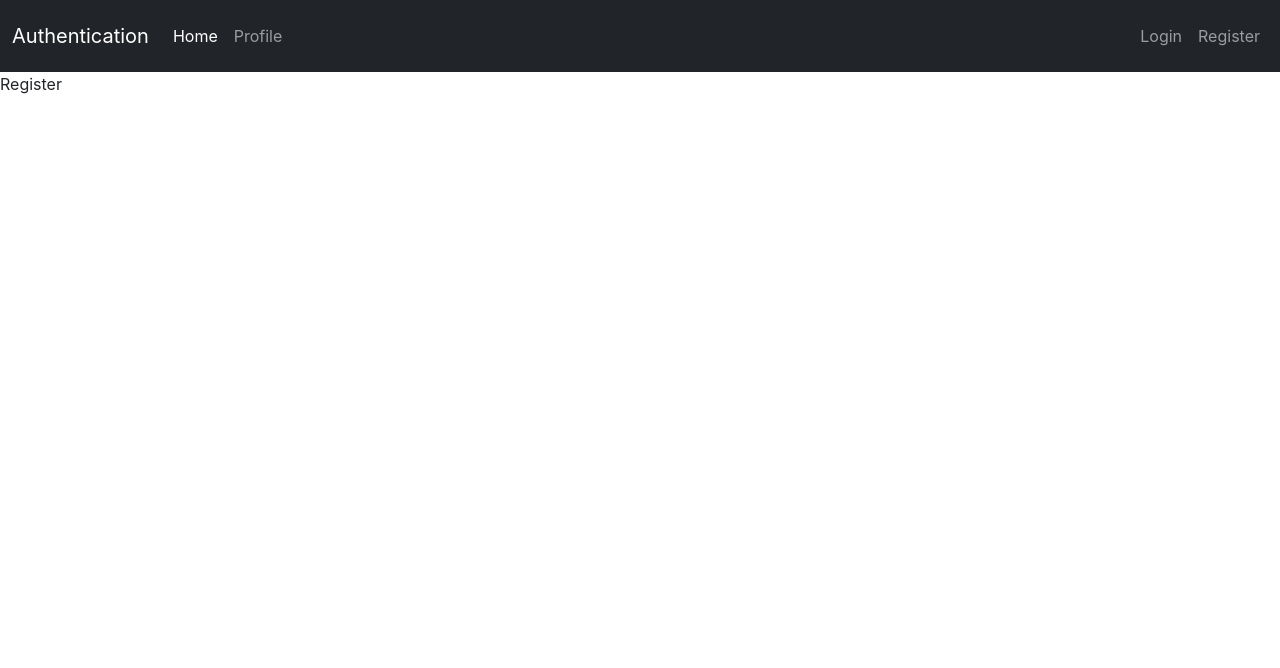
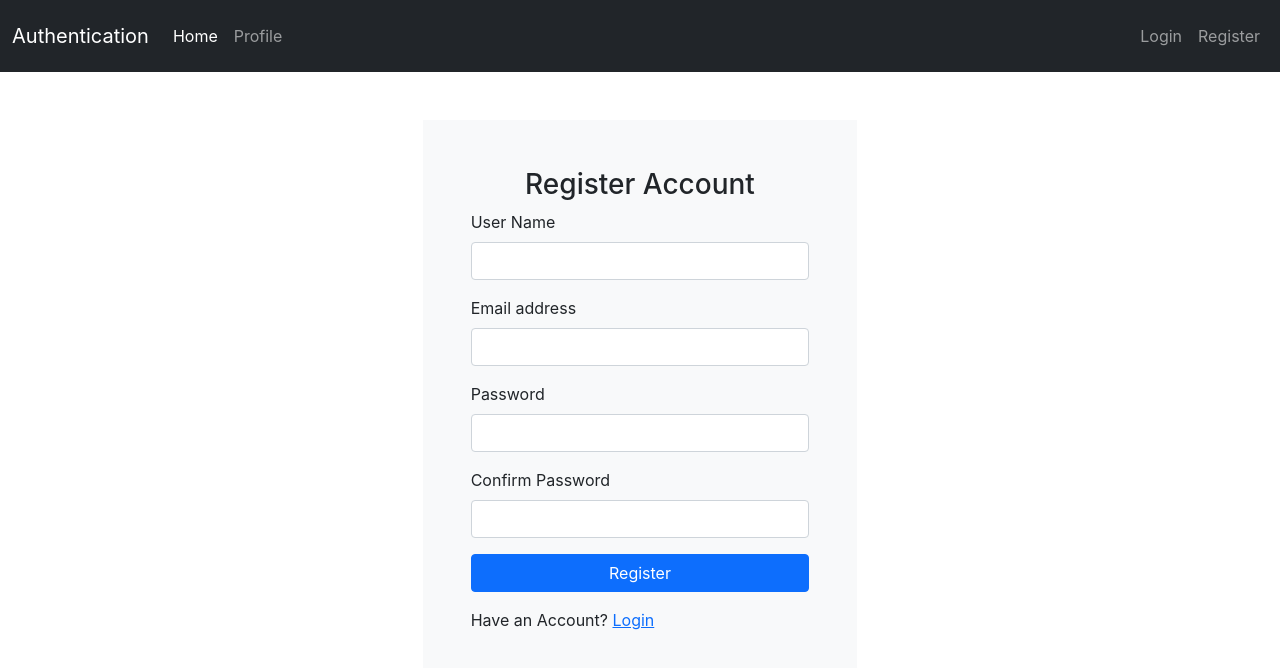
Before and after one commit to Thineshraj/laravel, a React (Create React App) app in the folder laravel_passport_auth/front-react/: page /register in a window 1280 px wide. Shown: the top 668 px of the page. Built offline with nearby package versions, Linux system fonts and the light colour scheme.

Commit message:
Frontend: Create Register, Forget Password Pages

```diff
--- a/laravel_passport_auth/front-react/src/components/ForgetPass.jsx
+++ b/laravel_passport_auth/front-react/src/components/ForgetPass.jsx
@@ -1,7 +1,34 @@
 import React from 'react';
+import { Link } from 'react-router-dom';
 
 function ForgetPass() {
-  return <div>ForgetPass</div>;
+  return (
+    <>
+      <div className='row mt-5'>
+        <div className='bg-light col-lg-4 offset-lg-4 p-5'>
+          <h3 className='text-center'>Forget Password</h3>
+
+          <form>
+            <div class='mb-3'>
+              <label for='exampleInputEmail1' class='form-label'>
+                Email address
+              </label>
+              <input
+                type='email'
+                class='form-control'
+                id='exampleInputEmail1'
+                aria-describedby='emailHelp'
+              />
+            </div>
+            <button type='submit' class='btn btn-primary col-12 mb-3'>
+              Submit
+            </button>
+            Back to Login page <Link to='login'>Click here</Link>
+          </form>
+        </div>
+      </div>
+    </>
+  );
 }
 
 export default ForgetPass;
--- a/laravel_passport_auth/front-react/src/components/Login.jsx
+++ b/laravel_passport_auth/front-react/src/components/Login.jsx
@@ -44,6 +44,8 @@
               Login
             </button>
             Forget my password <Link to='forget'>Click here</Link>
+            <br />
+            Don't have Account? <Link to='register'>Register</Link>
           </form>
         </div>
       </div>
--- a/laravel_passport_auth/front-react/src/components/Register.jsx
+++ b/laravel_passport_auth/front-react/src/components/Register.jsx
@@ -1,7 +1,55 @@
 import React from 'react';
+import { Link } from 'react-router-dom';
 
 function Register() {
-  return <div>Register</div>;
+  return (
+    <>
+      <div className='row mt-5'>
+        <div className='bg-light col-lg-4 offset-lg-4 p-5'>
+          <h3 className='text-center'>Register Account</h3>
+
+          <form>
+            <div class='mb-3'>
+              <label for='exampleInputText' class='form-label'>
+                User Name
+              </label>
+              <input
+                type='text'
+                class='form-control'
+                aria-describedby='emailHelp'
+              />
+            </div>
+            <div class='mb-3'>
+              <label for='exampleInputEmail1' class='form-label'>
+                Email address
+              </label>
+              <input
+                type='email'
+                class='form-control'
+                aria-describedby='emailHelp'
+              />
+            </div>
+            <div class='mb-3'>
+              <label for='exampleInputPassword1' class='form-label'>
+                Password
+              </label>
+              <input type='password' class='form-control' />
+            </div>
+            <div class='mb-3'>
+              <label for='exampleInputPassword1' class='form-label'>
+                Confirm Password
+              </label>
+              <input type='password' class='form-control' />
+            </div>
+            <button type='submit' class='btn btn-primary col-12 mb-3'>
+              Register
+            </button>
+            Have an Account? <Link to='login'>Login</Link>
+          </form>
+        </div>
+      </div>
+    </>
+  );
 }
 
 export default Register;
```
